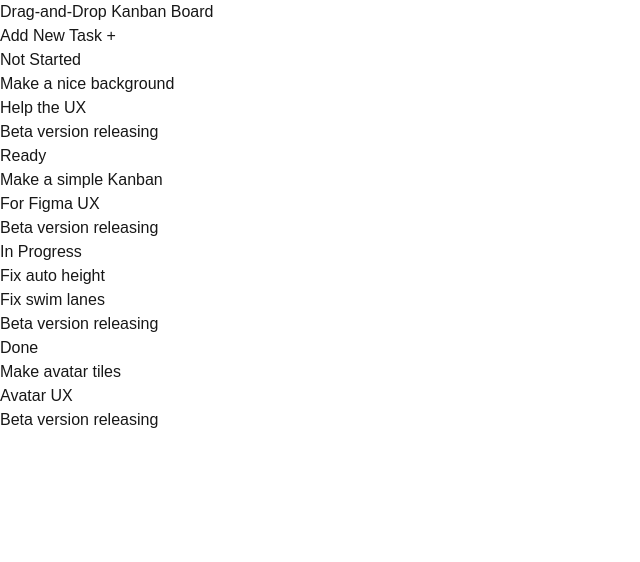
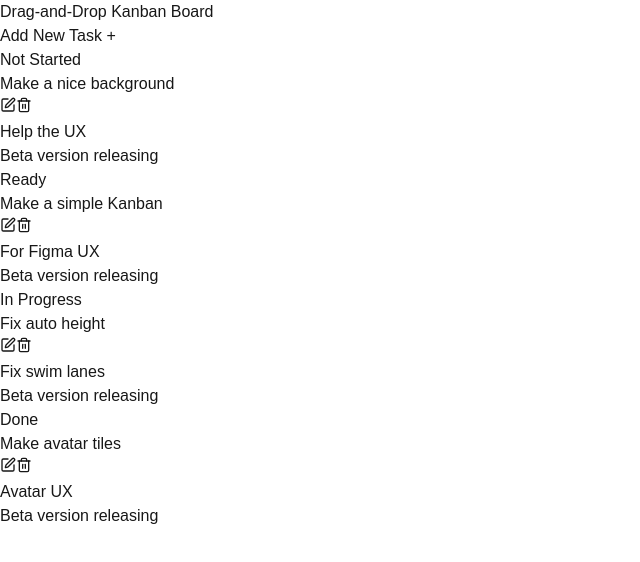
Before and after one commit to apsarabishwokarma/motion-task-builder-projects, a Next.js app in the folder TaskB/: page / in a window 1280 px wide. Shown: the top 562 px of the page, without its empty margins (0-640 px from the left). Built offline with nearby package versions, Linux system fonts and the light colour scheme.

Commit message:
kanban task drag and drop

```diff
--- a/TaskB/package.json
+++ b/TaskB/package.json
@@ -12,6 +12,7 @@
     "@dnd-kit/accessibility": "^3.1.1",
     "@dnd-kit/core": "^6.3.1",
     "@dnd-kit/sortable": "^10.0.0",
+    "lucide-react": "^0.474.0",
     "next": "15.1.6",
     "react": "^19.0.0",
     "react-dom": "^19.0.0"
--- a/TaskB/src/app/components/kanban-board.tsx
+++ b/TaskB/src/app/components/kanban-board.tsx
@@ -16,12 +16,17 @@ export default function KanbanBoard() {
 
   // Handle adding task
   const handleAddTask = () => {
+    if (!newTask.title) {
+      alert("Please enter title");
+      return;
+    }
+
     setColumns((prev) => {
       return prev.map((p) => {
         if (p.title === "Not Started") {
           return {
             ...p,
-            tasks: [...p.tasks, { ...newTask }],
+            tasks: [...p.tasks, { id: new Date().toISOString(), ...newTask }],
           };
         }
 
--- a/TaskB/src/app/components/kanban-column.tsx
+++ b/TaskB/src/app/components/kanban-column.tsx
@@ -1,29 +1,20 @@
-// src/components/KanbanColumn.tsx
 "use client";
 import { Column } from "../data/columns-data";
+import { useKanbanContext } from "./kanban-context";
 import TaskCard from "./kanban-taskcard";
 
 export default function KanbanColumn({ title, color, tasks }: Column) {
+  const { setDraggedOverColumn } = useKanbanContext();
   return (
     <div
       className={`w-64 p-4 rounded-lg shadow-md ${color}`}
       onDragEnter={() => {
-        console.log(title);
-      }}
-      onDragEnd={() => {
-        console.log(title, "end");
+        setDraggedOverColumn(title as "Ready");
       }}
     >
       <h2 className="text-lg font-semibold mb-3 text-black">{title}</h2>
       <div className="space-y-3">
         {tasks.map((task, index) => (
-          //           <TaskCard
-          //   key={index}
-          //   title={task.title}
-          //   description={task.description}
-          //   status={task.status}
-          //   tag={task.tag}
-          // />
           <TaskCard key={index} {...task} />
         ))}
       </div>
--- a/TaskB/src/app/components/kanban-context.tsx
+++ b/TaskB/src/app/components/kanban-context.tsx
@@ -1,12 +1,27 @@
 "use client";
 
-import { createContext, ReactNode, useContext, useState } from "react";
+import {
+  createContext,
+  Dispatch,
+  ReactNode,
+  SetStateAction,
+  useContext,
+  useState,
+} from "react";
 import { Column, dummyColumns } from "../data/columns-data";
 
 // Define the context type
 export type KanbanContextType = {
   columns: Column[];
   setColumns: React.Dispatch<React.SetStateAction<Column[]>>;
+  draggedTaskId?: string;
+  draggedOverColumn?: "Not Started" | "Pending" | "Ready" | "Done";
+  draggedOverTaskId?: string;
+  setDraggedTaskId: Dispatch<SetStateAction<undefined | string>>;
+  setDraggedOverColumn: Dispatch<
+    SetStateAction<undefined | "Not Started" | "Pending" | "Ready" | "Done">
+  >;
+  setDraggedOverTaskId: Dispatch<SetStateAction<undefined | string>>;
 };
 
 // Creating Context
@@ -17,10 +32,28 @@ export const KanbanContext = createContext<KanbanContextType | undefined>(
 // Creating Provider
 export default function KanbanProvider({ children }: { children: ReactNode }) {
   const [columns, setColumns] = useState<Column[]>(dummyColumns);
+  const [draggedTaskId, setDraggedTaskId] = useState<undefined | string>();
+  const [draggedOverColumn, setDraggedOverColumn] = useState<
+    "Not Started" | "Pending" | "Ready" | "Done"
+  >();
+  const [draggedOverTaskId, setDraggedOverTaskId] = useState<
+    undefined | string
+  >();
 
   // Return the context provider
   return (
-    <KanbanContext.Provider value={{ columns, setColumns }}>
+    <KanbanContext.Provider
+      value={{
+        columns,
+        setColumns,
+        setDraggedTaskId,
+        draggedTaskId,
+        draggedOverColumn,
+        setDraggedOverColumn,
+        draggedOverTaskId,
+        setDraggedOverTaskId,
+      }}
+    >
       {children}
     </KanbanContext.Provider>
   );
--- a/TaskB/src/app/components/kanban-taskcard.tsx
+++ b/TaskB/src/app/components/kanban-taskcard.tsx
@@ -1,21 +1,62 @@
+import { Edit, Trash2 } from "lucide-react";
 import { TaskCardProps } from "../data/columns-data";
+import { useKanbanContext } from "./kanban-context";
 
 // const TaskCard: React.FC<TaskCardProps> = ({ title, description, status, tag }) => {
 
-export default function TaskCard({ title, description, tag }: TaskCardProps) {
+export default function TaskCard(task: TaskCardProps) {
+  const { title, description, tag, id } = task;
+  const {
+    setDraggedTaskId,
+    draggedOverColumn,
+    setDraggedOverTaskId,
+    setColumns,
+  } = useKanbanContext();
   return (
     <div
       draggable
       className="bg-white p-4 rounded-lg shadow-md border-l-4 border-yellow-500"
+      onDrag={() => {
+        setDraggedTaskId(id);
+      }}
+      onDragOver={() => {
+        setDraggedOverTaskId(id);
+      }}
+      onDragEnd={() => {
+        setColumns((prev) => {
+          return prev.map((p) => {
+            if (p.title === draggedOverColumn) {
+              return {
+                ...p,
+                tasks: [...p.tasks, task],
+              };
+            }
+
+            return p;
+          });
+        });
+      }}
     >
+      <div className="flex">
         <h3 className="font-semibold text-black">{title}</h3>
+        <div className="flex space-x-2 ml-1">
+          <button className="text-gray-500 hover:text-blue-600">
+            <Edit size={16} />
+          </button>
+          <button className="text-gray-500 hover:text-red-600">
+            <Trash2 size={16} />
+          </button>
+        </div>
+      </div>
       <p className="text-sm text-gray-600 mt-1">{description}</p>
 
+      {tag && (
         <div className="mt-3 flex items-center space-x-2text-xs">
           <span className="px-2 py-1 bg-yellow-100 text-yellow-800 rounded-md">
             {tag}
           </span>
         </div>
+      )}
     </div>
   );
 }
--- a/TaskB/src/app/data/columns-data.ts
+++ b/TaskB/src/app/data/columns-data.ts
@@ -1,4 +1,5 @@
 export interface TaskCardProps {
+  id: string;
   title: string;
   description: string;
   status: string;
@@ -31,9 +32,10 @@ export const dummyColumns: Column[] = [
     color: "bg-red-100",
     tasks: [
       {
+        id: "1",
         title: "Make a nice background",
         description: "Help the UX",
-        status: "Not started",
+        status: "Not Started",
         tag: "Beta version releasing",
       },
     ],
@@ -43,6 +45,7 @@ export const dummyColumns: Column[] = [
     color: "bg-purple-100",
     tasks: [
       {
+        id: "2",
         title: "Make a simple Kanban",
         description: "For Figma UX",
         status: "Ready",
@@ -55,6 +58,7 @@ export const dummyColumns: Column[] = [
     color: "bg-blue-100",
     tasks: [
       {
+        id: "3",
         title: "Fix auto height",
         description: "Fix swim lanes",
         status: "In progress",
@@ -67,6 +71,7 @@ export const dummyColumns: Column[] = [
     color: "bg-green-100",
     tasks: [
       {
+        id: "4",
         title: "Make avatar tiles",
         description: "Avatar UX",
         status: "Done",
```
Also changed, not shown: 1 other file (tests, documents, lock files or other folders). Lines whose indentation alone changed are shown as unchanged.
